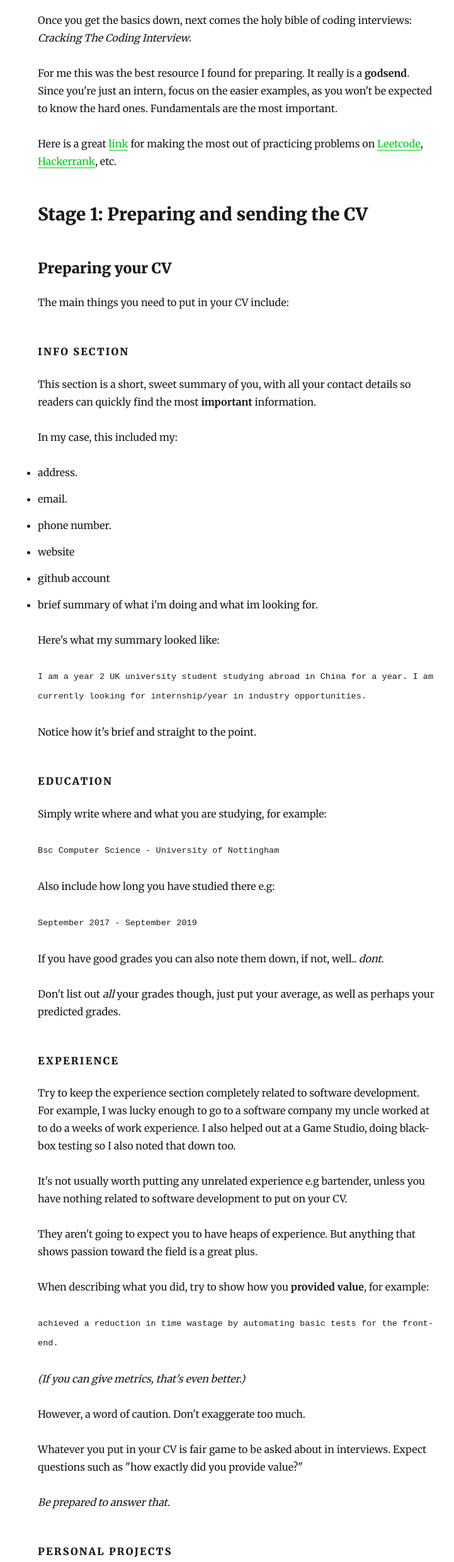
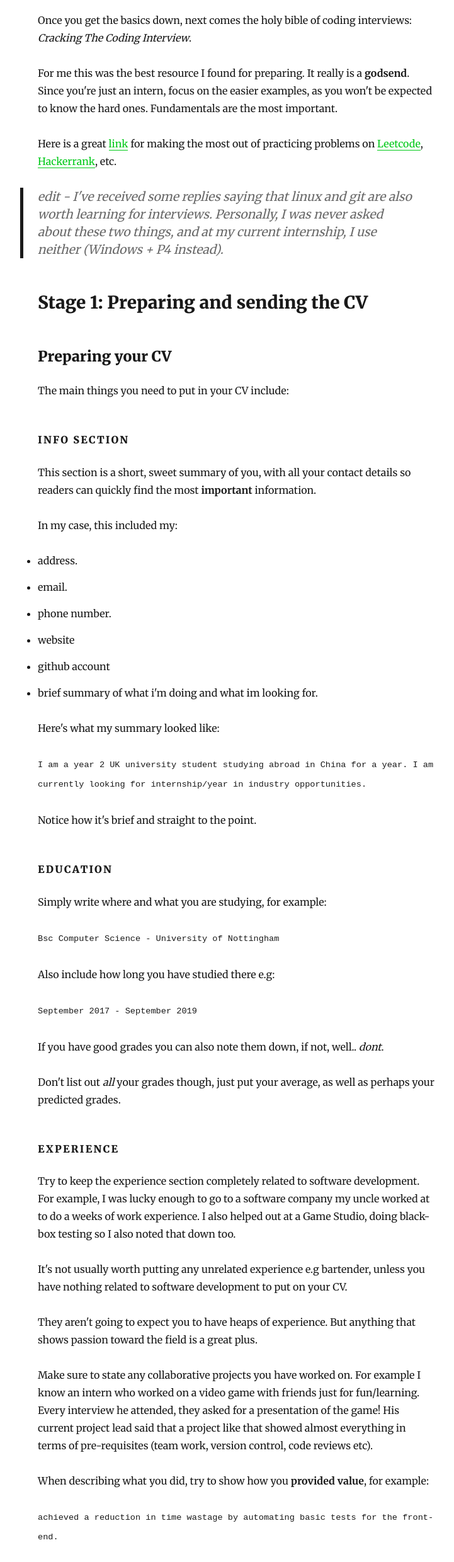
Before and after one commit to CallumHemsley/PenguinDevs, a Gatsby site: page /software-internship-guide/ in a window 1280 px wide. Shown: the part 2592-5072 px from the top of the page at 63% size, without its empty margins (265-986 px from the left). Built offline with nearby package versions, Linux system fonts and the light colour scheme; Gatsby itself is replaced by a stand-in of ours; some packages are replaced by stand-ins of ours.

Commit message:
update internship guide

```diff
--- a/content/blog/software-internship-guide/index.md
+++ b/content/blog/software-internship-guide/index.md
@@ -57,6 +57,8 @@ For me this was the best resource I found for preparing. It really is a **godsen
 
 Here is a great [link](https://medium.com/@alimirio/how-to-solve-problems-on-leetcode-to-prepare-for-technical-interviews-e74781b865d2) for making the most out of practicing problems on [Leetcode](https://www.leetcode.com), [Hackerrank](https://www.hackerrank.com/), etc.
 
+> edit - I've received some replies saying that linux and git are also worth learning for interviews. Personally, I was never asked about these two things, and at my current internship, I use neither (Windows + P4 instead).
+
 ## Stage 1: Preparing and sending the CV
 
 ### Preparing your CV
@@ -104,6 +106,8 @@ Try to keep the experience section completely related to software development. F
 It's not usually worth putting any unrelated experience e.g bartender, unless you have nothing related to software development to put on your CV.
 
 They aren't going to expect you to have heaps of experience. But anything that shows passion toward the field is a great plus.
+
+Make sure to state any collaborative projects you have worked on. For example I know an intern who worked on a video game with friends just for fun/learning. Every interview he attended, they asked for a presentation of the game! His current project lead said that a project like that showed almost everything in terms of pre-requisites (team work, version control, code reviews etc).
 
 When describing what you did, try to show how you **provided value**, for example:
 
```
